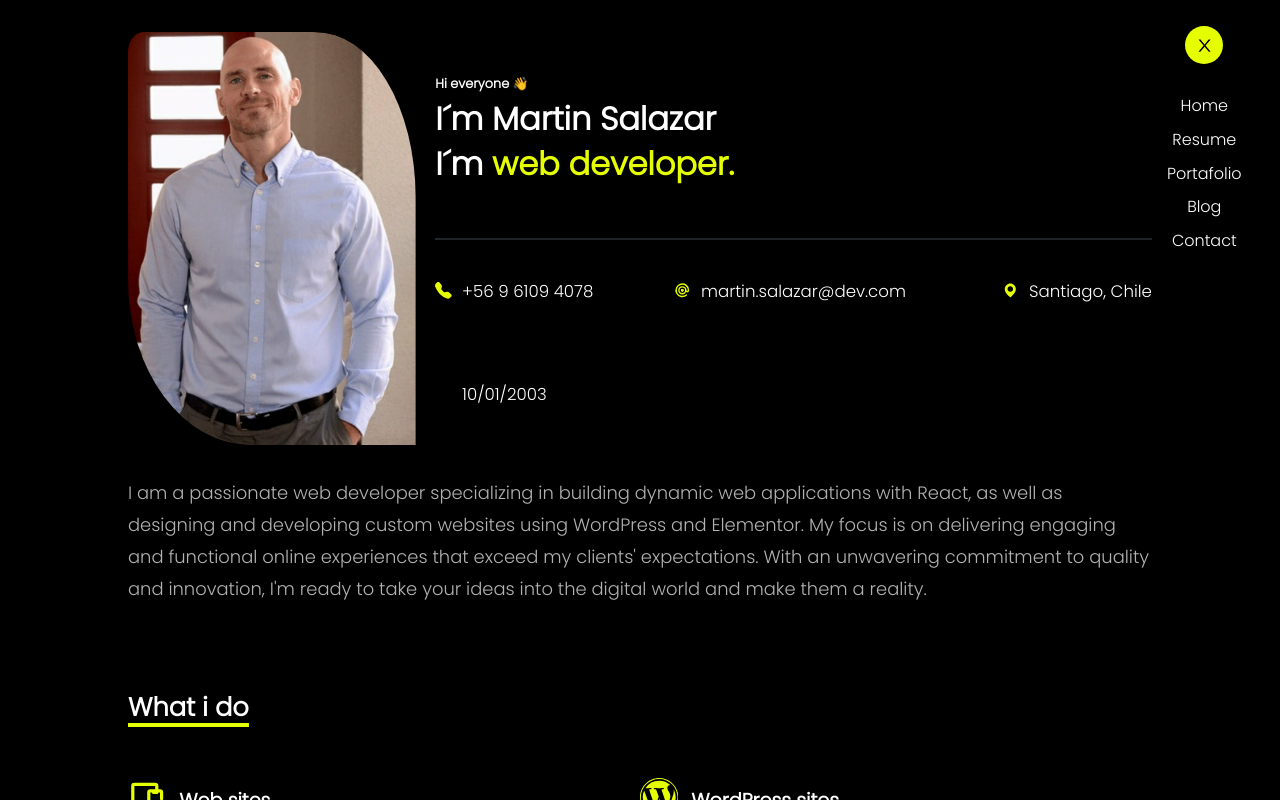
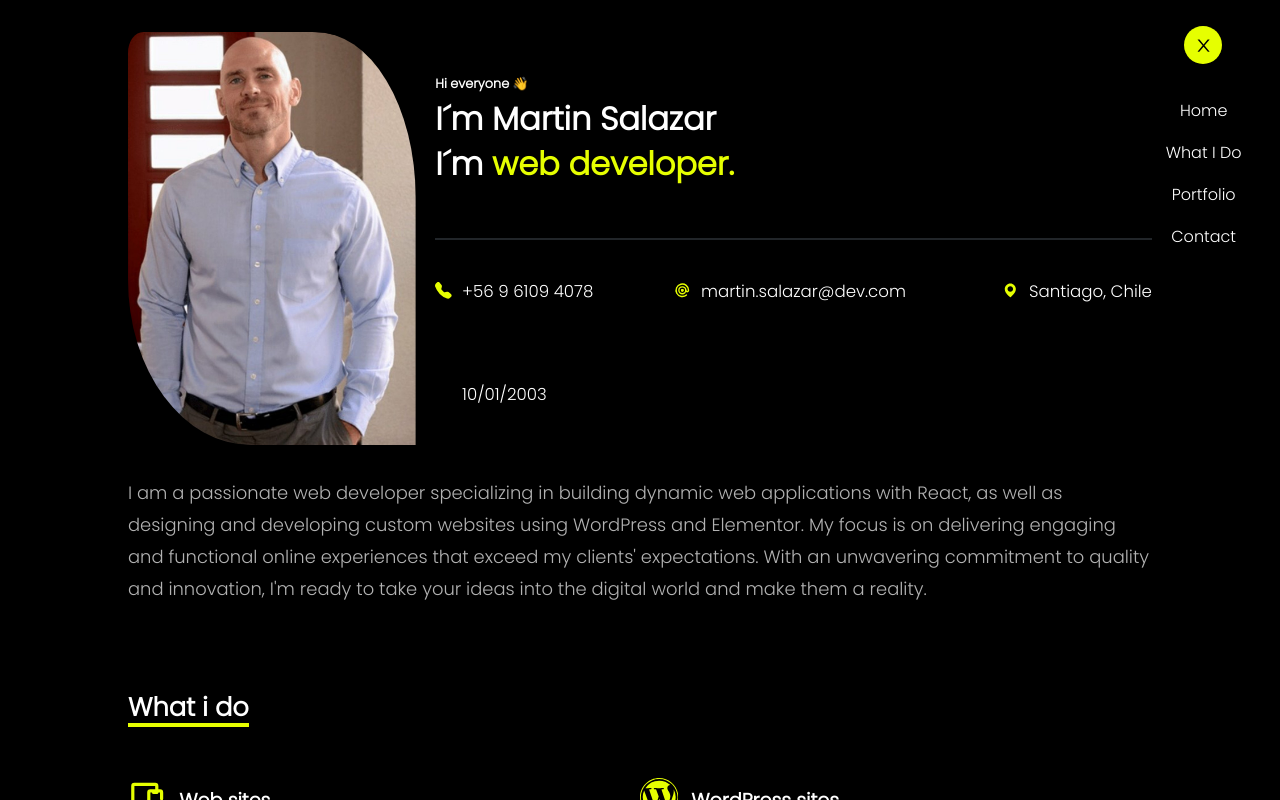
Before and after one commit to salazarxs/portfolio, a React (Vite) app: page / in a window 1280 px wide. Both pictures are taken after a click on the button 1222 px from the left and 44 px from the top of the page. Shown: the top 800 px of the page. Built offline with nearby package versions, Linux system fonts and the light colour scheme; some icons are missing.

Commit message:
nav funcionando

```diff
--- a/package.json
+++ b/package.json
@@ -14,7 +14,8 @@
     "npm": "^10.0.0",
     "react": "^18.2.0",
     "react-dom": "^18.2.0",
-    "react-icons": "^4.10.1"
+    "react-icons": "^4.10.1",
+    "react-router-dom": "^6.15.0"
   },
   "devDependencies": {
     "@types/react": "^18.2.15",
--- a/src/App.jsx
+++ b/src/App.jsx
@@ -1,106 +1,18 @@
-import { useState } from 'react';
+import React from 'react';
+import { BrowserRouter as Router, Route } from 'react-router-dom';
 import './App.css';
-import NavBar from './components/NavBar';
-
-// iconst
-import { FaCalendarDays, FaReact } from 'react-icons/fa6';
-import { BsTelephoneFill, BsWordpress } from 'react-icons/bs';
-import { TbBrandMailgun } from 'react-icons/tb';
-import { BiSolidMap } from 'react-icons/bi';
-import { TbDevicesCode } from 'react-icons/tb';
-import { CgShapeZigzag } from 'react-icons/cg';
-
-// images
-import profileIamge from './images/profile-image.jpg';
-import Card from './components/Card';
-import imgCalculator from './images/calculator.avif';
-
+import NavBar from './components/NavBar.jsx';
+import Home from './components/Home.jsx';
 
 function App() {
-  const [count, setCount] = useState(0)
-
   return (
-    <>
-      <NavBar />
-      <div className='container-portfolio'>
-
-        <div className="container-presentation">
-          <div className="container-profile-img">
-            <img src={profileIamge} alt="Martín Salazar´s image" />
-          </div>
-          <div className="container-info-principal">
-            <div className="container-hello">
-              <p>Hi everyone 👋</p>
-              <h3>I´m Martin Salazar</h3>
-              <h1>I´m <strong style={{ color: 'var(--principal-color)' }}>web developer.</strong></h1>
-            </div>
-            <div className="contact-info-principal">
-
-              <a href='tel:+56961094078'><strong style={{ color: 'var(--principal-color)', marginRight: '.8vw' }}><BsTelephoneFill /></strong> +56 9 6109 4078</a>
-
-              <a href="mailto:martin.salazardev@gmail.com"><strong style={{ color: 'var(--principal-color)', marginRight: '.8vw' }}><TbBrandMailgun /></strong> martin.salazar@dev.com</a>
-              <a style={{ justifyContent: 'flex-end' }} href="https://goo.gl/maps/CUbzAV73B1EuMqvu7"><strong style={{ color: 'var(--principal-color)', marginRight: '.8vw' }}><BiSolidMap /></strong>Santiago, Chile</a>
-              <p  > <strong style={{ color: 'var(--principal-color)', marginRight: '.8vw', }}><FaCalendarDays /></strong> 10/01/2003</p>
-
-
-            </div>
-          </div>
-        </div>
-        <div className="container-description-text">
-          <p>I am a passionate web developer specializing in building dynamic web applications with React, as well as designing and developing custom websites using WordPress and Elementor. My focus is on delivering engaging and functional online experiences that exceed my clients' expectations. With an unwavering commitment to quality and innovation, I'm ready to take your ideas into the digital world and make them a reality.</p>
-        </div>
-
-        <div className="container-what-i-do">
-          <div className="title">
-            <p>What i do</p>
-          </div>
-          <ul>
-            <li><strong style={{ color: 'var(--principal-color)', paddingRight: '1vw' }}><TbDevicesCode /></strong>Web sites</li>
-            <li><strong style={{ color: 'var(--principal-color)', paddingRight: '1vw' }}><BsWordpress /></strong>WordPress sites</li>
-            <li><strong style={{ color: 'var(--principal-color)', paddingRight: '1vw' }}><FaReact /></strong>Internet applications</li>
-          </ul>
-        </div>
-        <div className="container-seccion-portfolio" id='portfolio'>
-          <div className="title">
-            <p>Portfolio</p>
-          </div>
-          <div className="show-cards">
-            <Card
-              image={imgCalculator}
-              category={'Aplication'}
-              title={'Calculator'}
-            />
-            <Card
-              image={imgCalculator}
-              category={'Aplication'}
-              title={'Calculator'}
-            />
-            <Card
-              image={imgCalculator}
-              category={'Aplication'}
-              title={'Calculator'}
-            />
-            <Card
-              image={imgCalculator}
-              category={'Aplication'}
-              title={'Calculator'}
-            />
-          </div>
-        </div>
-        <div className="container-get-in-touch">
-          <div className="title">
-            <p>Get in touch</p>
-          </div>
-          <form onSubmit={''} className='form-get-in-touch'>
-            <input type="text" placeholder='Name' />
-            <input type="mail" placeholder='Email' />
-            <textarea name="message" id="message" cols="30" rows="10" placeholder='Tell me about your project'></textarea>
-            <input type="submit" value={'Send'} className='btn-form' />
-          </form>
-        </div>
+    <Router>
+      <div>
+        <NavBar />
+        <Home />
       </div>
-    </>
-  )
+    </Router>
+  );
 }
 
-export default App
+export default App;
--- /dev/null
+++ b/src/components/Home.jsx
@@ -0,0 +1,101 @@
+import React from 'react';
+import { useState } from 'react';
+// iconst
+import { FaCalendarDays, FaReact } from 'react-icons/fa6';
+import { BsTelephoneFill, BsWordpress } from 'react-icons/bs';
+import { TbBrandMailgun } from 'react-icons/tb';
+import { BiSolidMap } from 'react-icons/bi';
+import { TbDevicesCode } from 'react-icons/tb';
+import { CgShapeZigzag } from 'react-icons/cg';
+
+
+import Card from './Card.jsx';
+
+// images
+import profileIamge from '../images/profile-image.jpg';
+import imgCalculator from '../images/calculator.avif';
+
+const Home = () => {
+    return (
+
+        <div className='container-portfolio'>
+
+            <div className="container-presentation" id='targetHome'>
+                <div className="container-profile-img">
+                    <img src={profileIamge} alt="Martín Salazar´s image" />
+                </div>
+                <div className="container-info-principal">
+                    <div className="container-hello">
+                        <p>Hi everyone 👋</p>
+                        <h3>I´m Martin Salazar</h3>
+                        <h1>I´m <strong style={{ color: 'var(--principal-color)' }}>web developer.</strong></h1>
+                    </div>
+                    <div className="contact-info-principal">
+
+                        <a href='tel:+56961094078'><strong style={{ color: 'var(--principal-color)', marginRight: '.8vw' }}><BsTelephoneFill /></strong> +56 9 6109 4078</a>
+
+                        <a href="mailto:martin.salazardev@gmail.com"><strong style={{ color: 'var(--principal-color)', marginRight: '.8vw' }}><TbBrandMailgun /></strong> martin.salazar@dev.com</a>
+                        <a style={{ justifyContent: 'flex-end' }} href="https://goo.gl/maps/CUbzAV73B1EuMqvu7"><strong style={{ color: 'var(--principal-color)', marginRight: '.8vw' }}><BiSolidMap /></strong>Santiago, Chile</a>
+                        <p  > <strong style={{ color: 'var(--principal-color)', marginRight: '.8vw', }}><FaCalendarDays /></strong> 10/01/2003</p>
+
+
+                    </div>
+                </div>
+            </div>
+            <div className="container-description-text">
+                <p>I am a passionate web developer specializing in building dynamic web applications with React, as well as designing and developing custom websites using WordPress and Elementor. My focus is on delivering engaging and functional online experiences that exceed my clients' expectations. With an unwavering commitment to quality and innovation, I'm ready to take your ideas into the digital world and make them a reality.</p>
+            </div>
+
+            <div className="container-what-i-do" id='targetWhat'>
+                <div className="title">
+                    <p>What i do</p>
+                </div>
+                <ul>
+                    <li><strong style={{ color: 'var(--principal-color)', paddingRight: '1vw' }}><TbDevicesCode /></strong>Web sites</li>
+                    <li><strong style={{ color: 'var(--principal-color)', paddingRight: '1vw' }}><BsWordpress /></strong>WordPress sites</li>
+                    <li><strong style={{ color: 'var(--principal-color)', paddingRight: '1vw' }}><FaReact /></strong>Internet applications</li>
+                </ul>
+            </div>
+            <div className="container-seccion-portfolio" id='portfolio' >
+                <div className="title">
+                    <p>Portfolio</p>
+                </div>
+                <div className="show-cards">
+                    <Card
+                        image={imgCalculator}
+                        category={'Aplication'}
+                        title={'Calculator'}
+                    />
+                    <Card
+                        image={imgCalculator}
+                        category={'Aplication'}
+                        title={'Calculator'}
+                    />
+                    <Card
+                        image={imgCalculator}
+                        category={'Aplication'}
+                        title={'Calculator'}
+                    />
+                    <Card
+                        image={imgCalculator}
+                        category={'Aplication'}
+                        title={'Calculator'}
+                    />
+                </div>
+            </div>
+            <div className="container-get-in-touch" id='targetContact'>
+                <div className="title">
+                    <p>Get in touch</p>
+                </div>
+                <form onSubmit={''} className='form-get-in-touch'>
+                    <input type="text" placeholder='Name' />
+                    <input type="mail" placeholder='Email' />
+                    <textarea name="message" id="message" cols="30" rows="10" placeholder='Tell me about your project'></textarea>
+                    <input type="submit" value={'Send'} className='btn-form' />
+                </form>
+            </div>
+        </div>
+    );
+}
+
+export default Home;
--- a/src/components/NavBar.jsx
+++ b/src/components/NavBar.jsx
@@ -1,15 +1,14 @@
 import React from 'react';
-
 
 // styles
 import '../styles/NavBar.css';
-
 
 // icons
 import { CgMenuRight } from 'react-icons/cg';
 import { AiOutlineClose } from 'react-icons/ai';
 
 const NavBar = () => {
+
     const handleOpenMenuBar = () => {
         const btnOpen = document.getElementById('btn-open-menu');
         const btnClose = document.getElementById('btn-close-menu');
@@ -41,6 +40,7 @@ const NavBar = () => {
             btnOpen.style.animation = 'showOpenNav 200ms forwards';
         }, ['200']);
     }
+
     return (
         <nav>
             <button className='btn-open-menu' id='btn-open-menu' onClick={() => handleOpenMenuBar()}><CgMenuRight /></button>
@@ -48,13 +48,11 @@ const NavBar = () => {
                 onClick={() => { handleCloseMenu() }}
             ><AiOutlineClose /></button>
             <ul className='nav-list' id='nav-list'>
-                <li>Home</li>
-                <li>Resume</li>
-                <li><a href="/#portfolio"></a> Portafolio</li>
-                <li>Blog</li>
-                <li>Contact</li>
+                <li><a href='#targetHome'>Home</a></li>
+                <li><a href='#targetWhat'>What I Do</a></li>
+                <li><a href='#portfolio'>Portfolio</a></li>
+                <li><a href='#targetContact'>Contact</a></li>
             </ul>
-
         </nav>
     );
 }
--- a/src/styles/NavBar.css
+++ b/src/styles/NavBar.css
@@ -38,6 +38,10 @@ nav ul {
 
 nav ul li {
     font-family: var(--font);
+}
+
+nav ul li:hover {
+    cursor: pointer;
 }
 
 .btn-close-menu {
```
Also changed, not shown: 1 other file (tests, documents, lock files or other folders).
